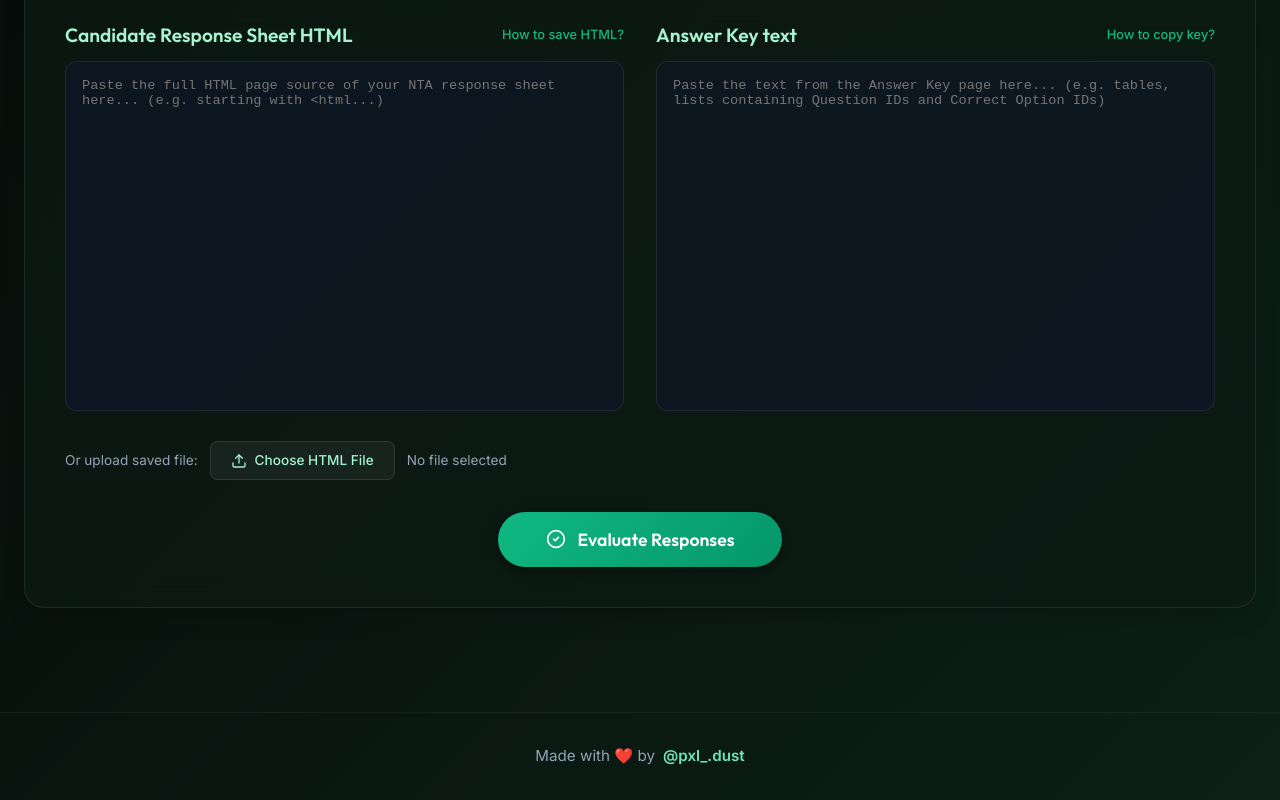
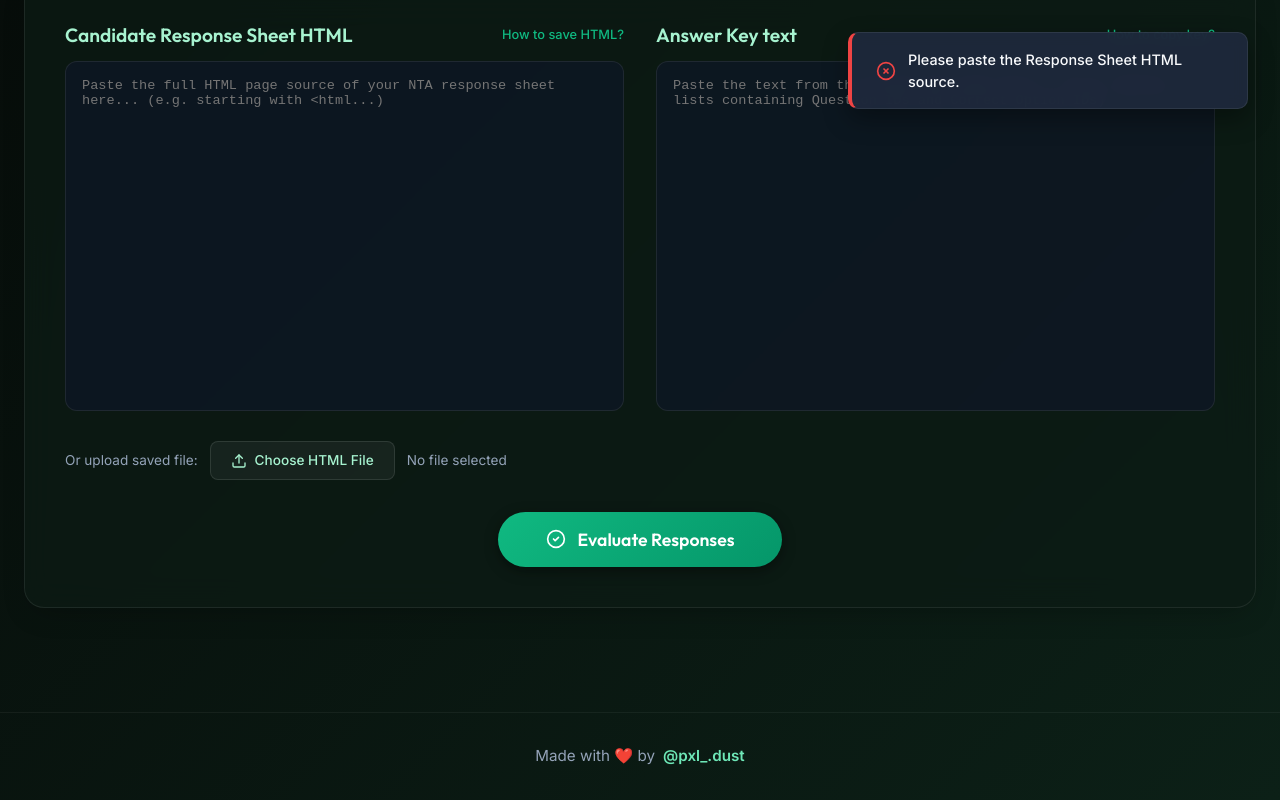
Before and after one commit to samuels3434s/Cuet-Eval, a plain HTML site: page index.html in a window 1280 px wide. Both pictures are taken after a click on the button "Evaluate Responses". Shown: the part 316-1116 px from the top of the page. Drawn offline with Linux system fonts and the light colour scheme.

Commit message:
Security: Implemented right-click block, DevTools keyboard block, and custom toast notifications

```diff
--- a/index.html
+++ b/index.html
@@ -778,6 +778,52 @@
       color: #f8fafc;
       font-weight: 600;
     }
+
+    /* Toast Notification Styles */
+    .toast-container {
+      position: fixed;
+      top: 2rem;
+      right: 2rem;
+      z-index: 300;
+      display: flex;
+      flex-direction: column;
+      gap: 0.75rem;
+      pointer-events: none;
+    }
+    .toast {
+      background: rgba(30, 41, 59, 0.95);
+      border-left: 4px solid var(--incorrect);
+      border-right: 1px solid var(--card-border);
+      border-top: 1px solid var(--card-border);
+      border-bottom: 1px solid var(--card-border);
+      border-radius: 10px;
+      padding: 1rem 1.5rem;
+      color: var(--text-main);
+      box-shadow: 0 10px 25px rgba(0, 0, 0, 0.35);
+      font-size: 0.9rem;
+      font-weight: 500;
+      min-width: 300px;
+      max-width: 400px;
+      backdrop-filter: blur(8px);
+      -webkit-backdrop-filter: blur(8px);
+      display: flex;
+      align-items: center;
+      gap: 0.75rem;
+      pointer-events: auto;
+      transform: translateX(120%);
+      opacity: 0;
+      transition: all 0.4s cubic-bezier(0.4, 0, 0.2, 1);
+    }
+    .toast.show {
+      transform: translateX(0);
+      opacity: 1;
+    }
+    .toast-icon {
+      flex-shrink: 0;
+      width: 20px;
+      height: 20px;
+      color: var(--incorrect);
+    }
   </style>
 </head>
 <body>
@@ -976,6 +1022,9 @@
     <div style="font-family: var(--font-display); font-size: 1.2rem; font-weight: 500;">Analyzing Response Sheet...</div>
   </div>
 
+  <!-- Toast Notification Container -->
+  <div id="toast-container" class="toast-container"></div>
+
   <script>
 let _0x8b32 = [];
 let _0x3e1a = {};
@@ -1136,15 +1185,32 @@ marks: marks
 });
 return results;
 }
+function _0x1a2b(message) {
+const container = document.getElementById("toast-container");
+if (!container) return;
+const toast = document.createElement("div");
+toast.className = "toast";
+const iconSvg = `<svg class="toast-icon" viewBox="0 0 24 24" fill="none" stroke="currentColor" stroke-width="2"><circle cx="12" cy="12" r="10"/><line x1="15" x2="9" y1="9" y2="15"/><line x1="9" x2="15" y1="9" y2="15"/></svg>`;
+toast.innerHTML = `
+${iconSvg}
+<div>${message}</div>
+`;
+container.appendChild(toast);
+setTimeout(() => toast.classList.add("show"), 10);
+setTimeout(() => {
+toast.classList.remove("show");
+setTimeout(() => toast.remove(), 400);
+}, 4000);
+}
 function _0x7a8b() {
 const sheetHtml = document.getElementById("\x72\x65\x73\x70\x6f\x6e\x73\x65\x2d\x73\x68\x65\x65\x74\x2d\x69\x6e\x70\x75\x74").value.trim();
 const keyText = document.getElementById("\x61\x6e\x73\x77\x65\x72\x2d\x6b\x65\x79\x2d\x69\x6e\x70\x75\x74").value.trim();
 if (!sheetHtml) {
-alert("Please paste the Response Sheet HTML source.");
+_0x1a2b("\x50\x6c\x65\x61\x73\x65\x20\x70\x61\x73\x74\x65\x20\x74\x68\x65\x20\x52\x65\x73\x70\x6f\x6e\x73\x65\x20\x53\x68\x65\x65\x74\x20\x48\x54\x4d\x4c\x20\x73\x6f\x75\x72\x63\x65\x2e");
 return;
 }
 if (!keyText) {
-alert("Please paste the Answer Key text.");
+_0x1a2b("\x50\x6c\x65\x61\x73\x65\x20\x70\x61\x73\x74\x65\x20\x74\x68\x65\x20\x41\x6e\x73\x77\x65\x72\x20\x4b\x65\x79\x20\x74\x65\x78\x74\x2e");
 return;
 }
 document.getElementById("loader").style.display = "flex";
@@ -1160,7 +1226,7 @@ _0x3c2d();
 document.getElementById("setup-view").style.display = "none";
 document.getElementById("results-view").style.display = "block";
 } catch (error) {
-alert("Error analyzing files: " + error.message);
+_0x1a2b(error.message);
 } finally {
 document.getElementById("loader").style.display = "none";
 }
@@ -1451,6 +1517,16 @@ document.body.innerHTML = `
 }
 _0x9b7e();
 setInterval(_0x9b7e, 1000);
+document.addEventListener('contextmenu', e => e.preventDefault());
+document.addEventListener('keydown', e => {
+if (e.keyCode === 123 ||
+(e.ctrlKey && e.shiftKey && (e.keyCode === 73 || e.keyCode === 74 || e.keyCode === 67)) ||
+(e.ctrlKey && e.keyCode === 85) ||
+(e.ctrlKey && e.keyCode === 83)) {
+e.preventDefault();
+return false;
+}
+});
 </script>
 </body>
 </html>
```
